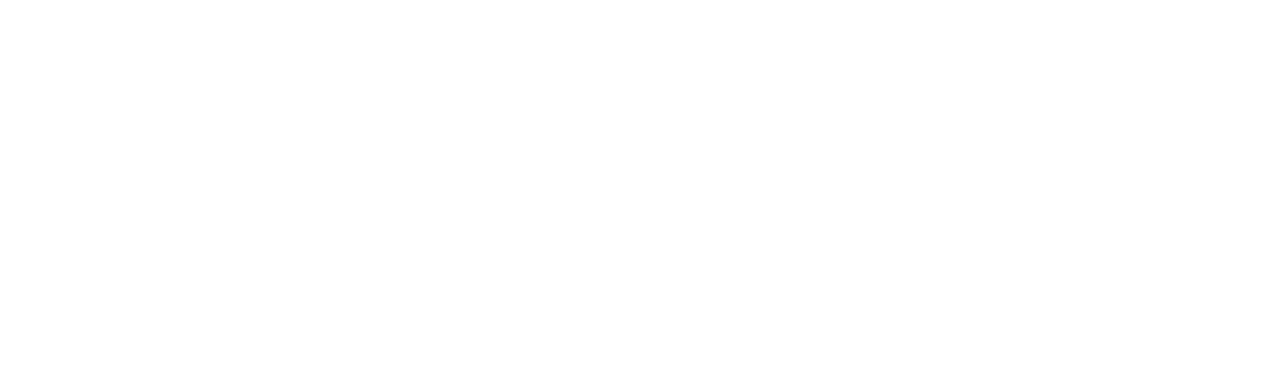
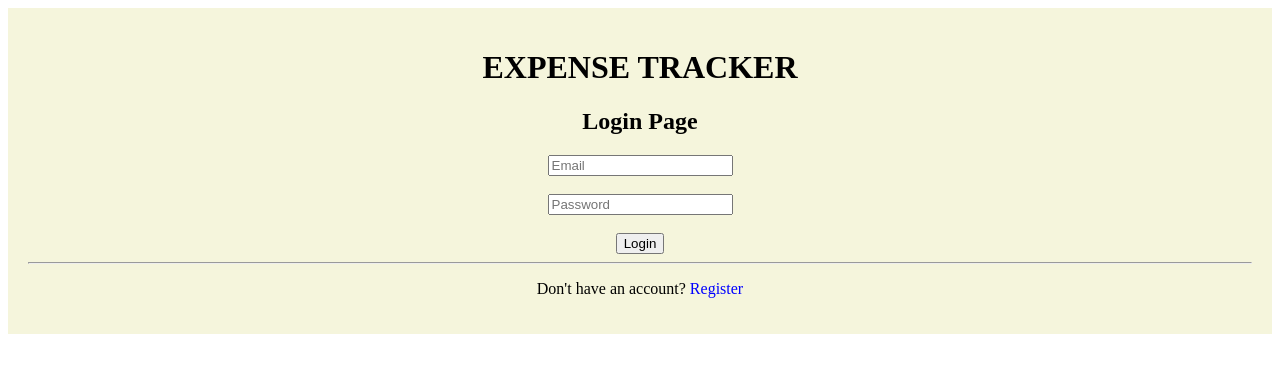
Before and after one commit to aaryaanekar15/expense-tracker, a React app in the folder frontend/: page /login in a window 1280 px wide. Before the commit this address had no page. Shown: the top 372 px of the page. Built offline with nearby package versions, Linux system fonts and the light colour scheme; the HTML template or start-up script is replaced by a standard one.

Commit message:
changed routes

```diff
--- a/frontend/src/App.jsx
+++ b/frontend/src/App.jsx
@@ -8,7 +8,7 @@
   return (
     <BrowserRouter>
       <Routes>
-        <Route path="/" element={<Login />} />
+        <Route path="/login" element={<Login />} />
         <Route path="/register" element={<Register />} />
         <Route path="/dashboard" element={<Dashboard />} />
       </Routes>
--- a/frontend/src/pages/Dashboard.jsx
+++ b/frontend/src/pages/Dashboard.jsx
@@ -1,4 +1,5 @@
 import { useEffect, useState } from "react";
+import { Navigate } from "react-router-dom";
 
 function Dashboard() {
   const [expenses, setExpenses] = useState([]);
@@ -15,7 +16,7 @@
 
     if (!token) {
       alert("Please login first");
-      window.location.href = "/login";
+      Navigate("/login");
       return;
     }
 
--- a/frontend/src/pages/Login.jsx
+++ b/frontend/src/pages/Login.jsx
@@ -37,7 +37,7 @@
 
         alert("Login successful");
 
-        navigate("/");
+        navigate("/dashboard");
       } else {
         alert(data.message || "Invalid credentials");
       }
```
